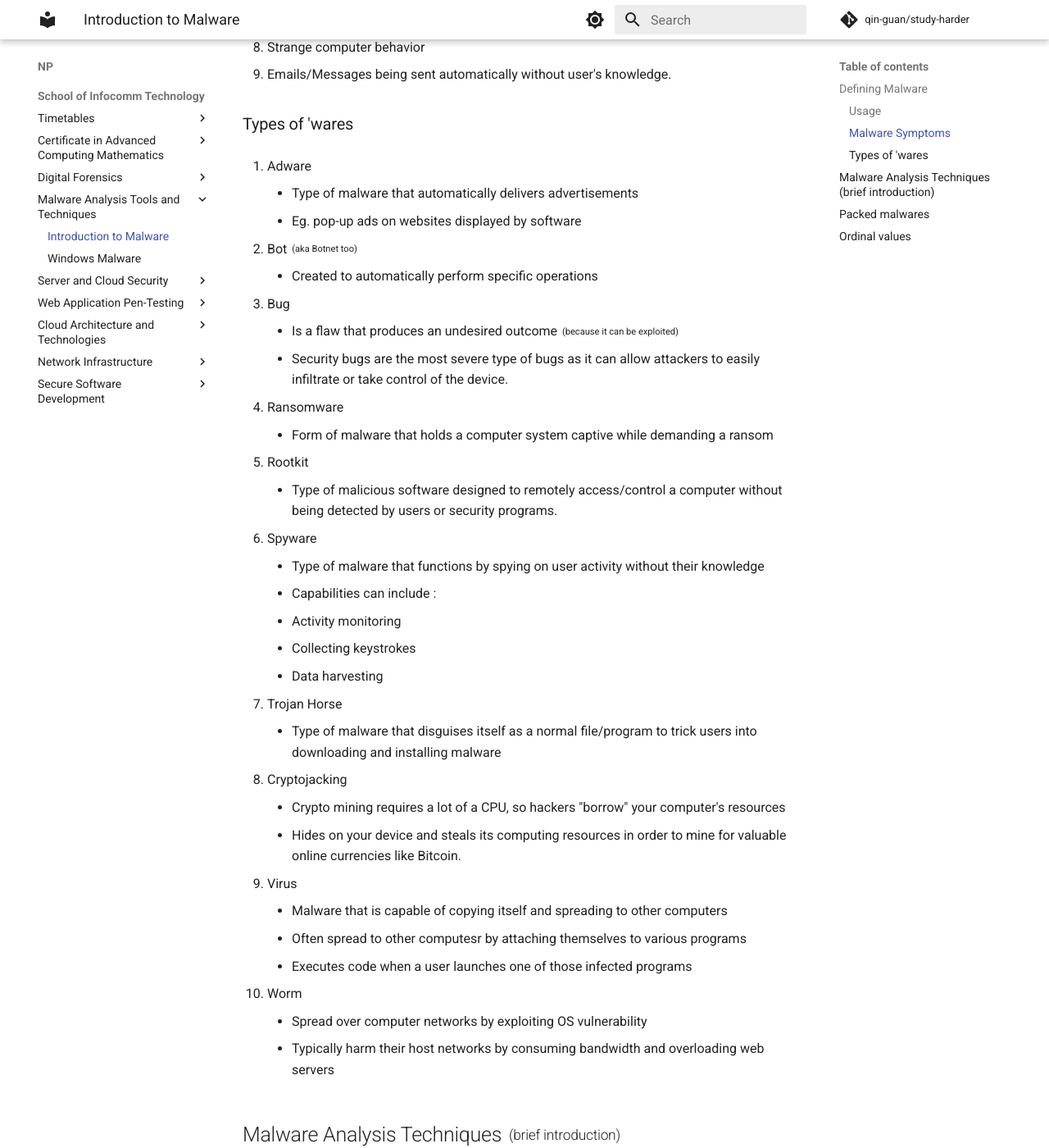
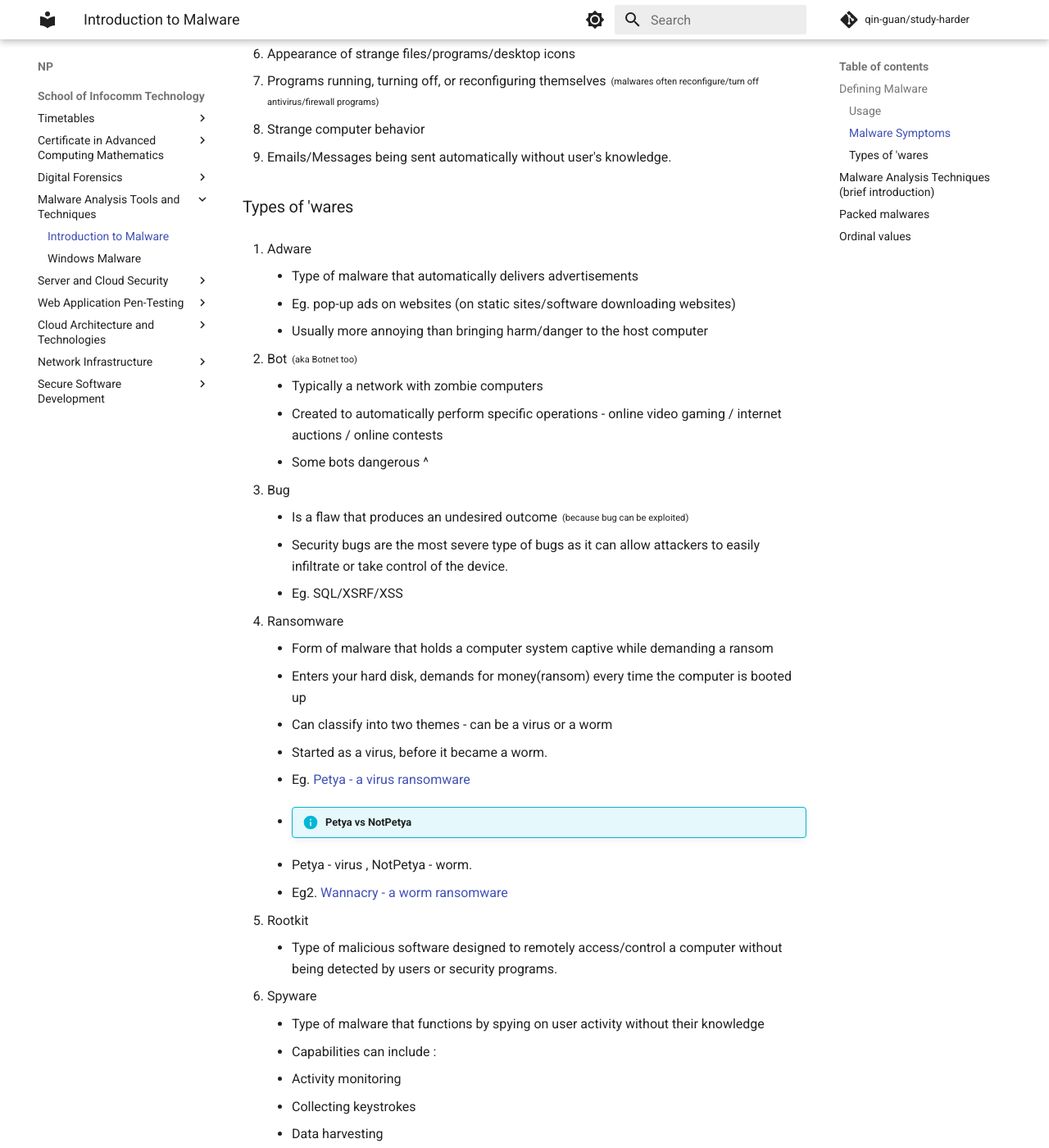
Before and after one commit to qin-guan/study-harder, an MkDocs documentation site: the page built from docs/np/ict/matt/introduction-to-malware.md, in a window 1280 px wide and 1400 px high, scrolled down 703 px. Shown: the whole window at 82% size. Built offline with MkDocs 1.6.1 and Material for MkDocs 9.7.7, drawn with Linux system fonts in a browser that asks for light colours; comment, search, counter and statistics services are not loaded; some of the changed text lies outside the part shown.

Commit message:
chore : to fix some content
v1.3 of notes.

```diff
--- a/docs/np/ict/matt/introduction-to-malware.md
+++ b/docs/np/ict/matt/introduction-to-malware.md
@@ -5,8 +5,10 @@
 **Malware = Malicious Software/Software created with Malicious Intent**
 
 ### Usage
-
-This list is not completed yet, perhaps you can work to expand this :)
+   - used to compromise computer functions
+   - steal data >:)
+   - bypass access controls
+   - cause harm to the host computer
 
 ### Malware Symptoms
 
@@ -24,17 +26,28 @@ This list is not completed yet, perhaps you can work to expand this :)
 
 1. Adware
     * Type of malware that automatically delivers advertisements
-    * Eg. pop-up ads on websites displayed by software
+    * Eg. pop-up ads on websites (on static sites/software downloading websites)
+    * Usually more annoying than bringing harm/danger to the host computer
 
 2. Bot <sub><sup>(aka Botnet too)</sub></sup>
-    - Created to automatically perform specific operations
+    - Typically a network with zombie computers
+    - Created to automatically perform specific operations - online video gaming / internet auctions / online contests
+    - Some bots dangerous ^
 
 3. Bug
-    - Is a flaw that produces an undesired outcome <sub><sup>(because it can be exploited)</sub></sup>
+    - Is a flaw that produces an undesired outcome <sub><sup>(because bug can be exploited)</sub></sup>
     - Security bugs are the most severe type of bugs as it can allow attackers to easily infiltrate or take control of the device.
+    - Eg. SQL/XSRF/XSS
 
 4. Ransomware
     - Form of malware that holds a computer system captive while demanding a ransom
+    - Enters your hard disk, demands for money(ransom) every time the computer is booted up
+    - Can classify into two themes - can be a virus or a worm
+    - Started as a virus, before it became a worm.
+    - Eg. [Petya - a virus ransomware](https://www.cloudflare.com/learning/security/ransomware/petya-notpetya-ransomware/)
+    - !!! info "Petya vs NotPetya"
+      * Petya - virus , NotPetya - worm.
+    - Eg2. [Wannacry - a worm ransomware](https://www.kaspersky.com/resource-center/threats/ransomware-wannacry)
 
 5. Rootkit
     - Type of malicious software designed to remotely access/control a computer without being detected by users or security programs.
@@ -42,9 +55,9 @@ This list is not completed yet, perhaps you can work to expand this :)
 6. Spyware
     - Type of malware that functions by spying on user activity without their knowledge
     - Capabilities can include :
-      - Activity monitoring
-      - Collecting keystrokes
-      - Data harvesting
+      * Activity monitoring
+      * Collecting keystrokes
+      * Data harvesting
 
 7. Trojan Horse
     - Type of malware that disguises itself as a normal file/program to trick users into downloading and installing malware
```
